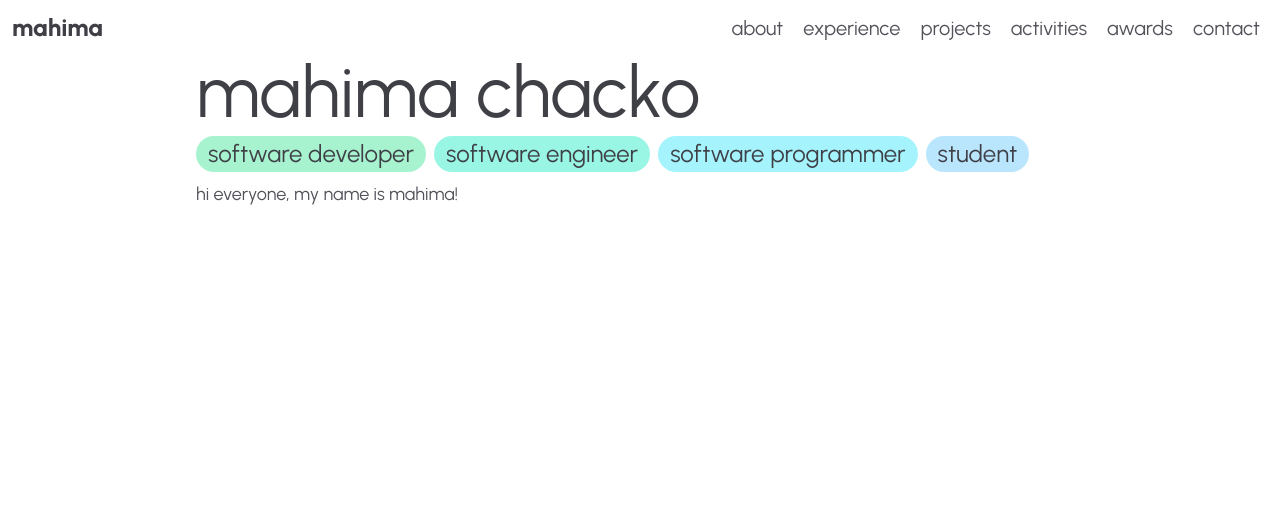
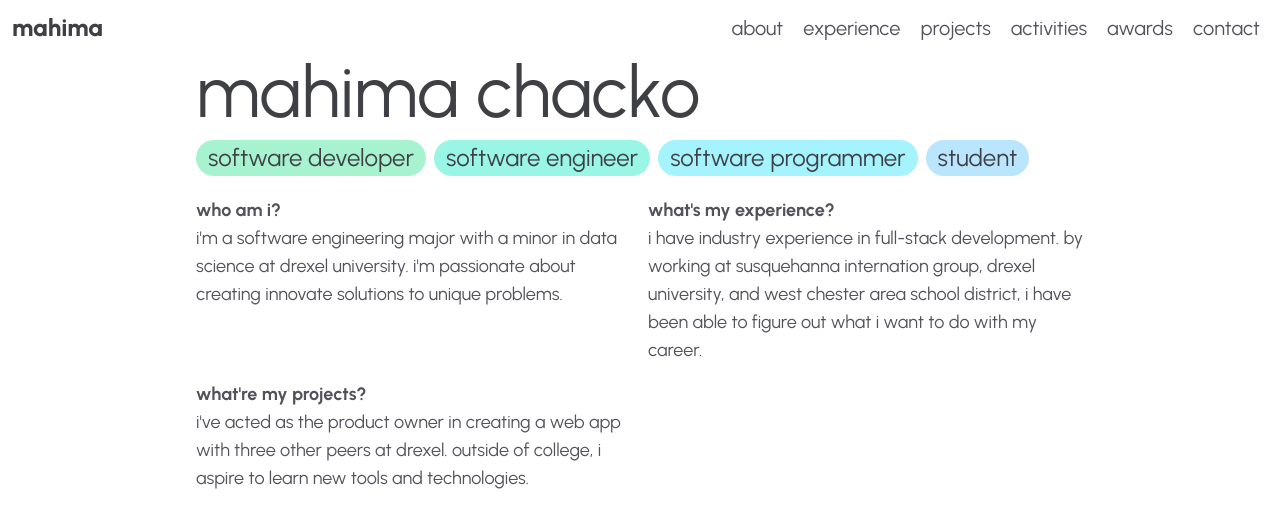
Before and after one commit to mahimamchacko/mahimamchacko.github.io, a Next.js app: page / in a window 1280 px wide. Shown: the top 528 px of the page. Built offline with nearby package versions, Linux system fonts and the light colour scheme.

Commit message:
Add information to About

```diff
--- a/app/page.tsx
+++ b/app/page.tsx
@@ -27,14 +27,27 @@ export default function Home() {
   return (
     <main className="container">
       <h1>mahima chacko</h1>
-      <div className="flex flex-wrap gap-2 my-2">
+      <div className="flex flex-wrap gap-2 mt-3 mb-5">
         {badges.map(({ id, color, text }) => (
           <Badge key={id} color={color}>
             <h6>{text}</h6>
           </Badge>
         ))}
       </div>
-      <p>hi everyone, my name is mahima!</p>
+      <div className="grid grid-cols-1 md:grid-cols-2 gap-4">
+        <div>
+          <p className="font-bold">who am i?</p>
+          <p>i'm a software engineering major with a minor in data science at drexel university. i'm passionate about creating innovate solutions to unique problems.</p>
+        </div>
+        <div>
+          <p className="font-bold">what's my experience?</p>
+          <p>i have industry experience in full-stack development. by working at susquehanna internation group, drexel university, and west chester area school district, i have been able to figure out what i want to do with my career.</p>
+        </div>
+        <div>
+          <p className="font-bold">what're my projects?</p>
+          <p>i've acted as the product owner in creating a web app with three other peers at drexel. outside of college, i aspire to learn new tools and technologies.</p>
+        </div>
+      </div>
     </main>
   );
 }
```
